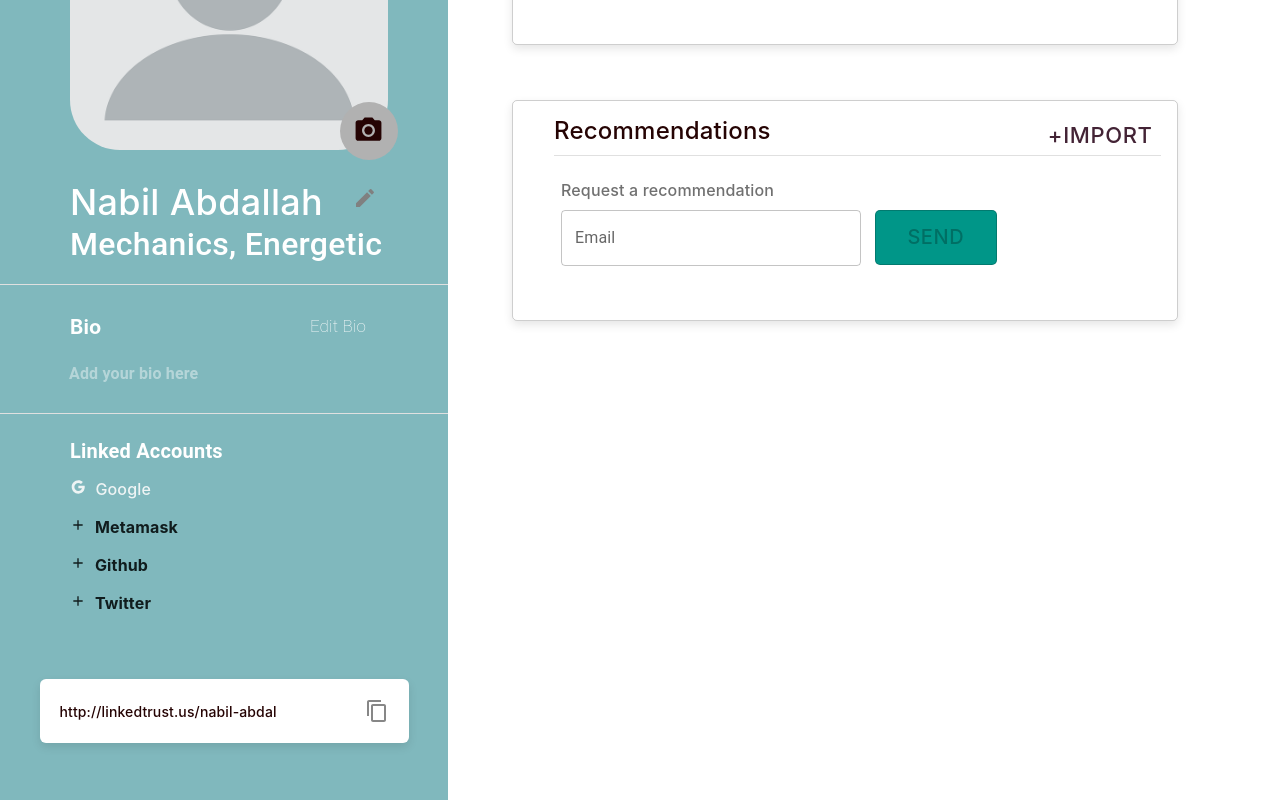
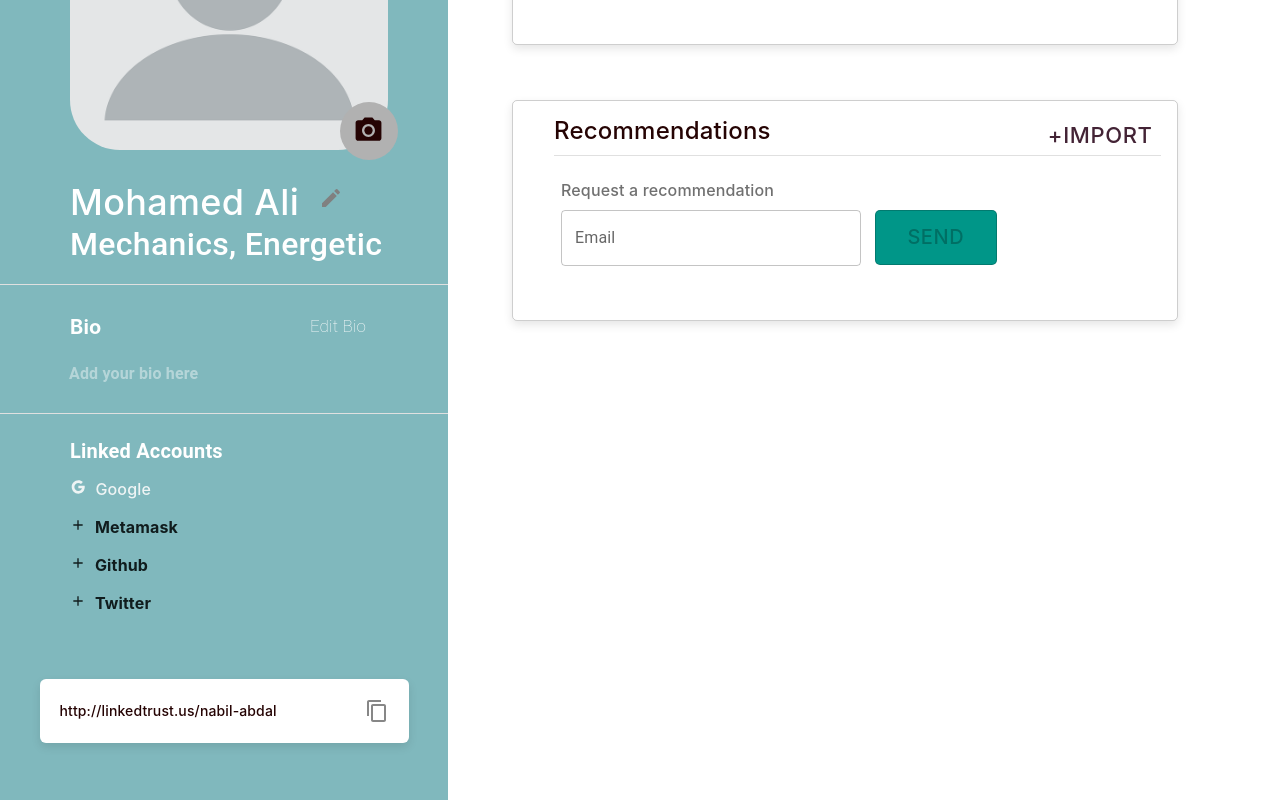
Before and after one commit to Whats-Cookin/decentralized_linkedin, a React (Create React App) app: page / in a window 1280 px wide. Shown: the part 335-1135 px from the top of the page. Built offline with nearby package versions, Linux system fonts and the light colour scheme.

Commit message:
solve problems at side bar branch

```diff
--- a/src/Profile/index.tsx
+++ b/src/Profile/index.tsx
@@ -2,7 +2,7 @@ import IProfileProps from './types'
 import { SidebarContainer } from './styles'
 import { Box, Typography, TextField, Divider, Button } from '@mui/material'
 import Link from '@mui/material/Link'
-import png from './blank-profile-picture-973460_960_720.webp'
+import png from './blank-profile-picture.png'
 import logo from '../../src/logo/favicon.svg'
 import CameraAltIcon from '@mui/icons-material/CameraAlt'
 import EditIcon from '@mui/icons-material/Edit'
@@ -53,7 +53,7 @@ const Profile = ({ toggleSnackbar, setSnackbarMessage }: IProfileProps) => {
                 mb: '25px'
               }}
             >
-              Nabil Abdallah{' '}
+             Mohamed Ali
               <Button sx={{ pb: '20px' }}>
                 <EditIcon sx={{ color: 'gray', fontSize: '32', p: '0' }} />
               </Button>{' '}
@@ -211,7 +211,7 @@ const Profile = ({ toggleSnackbar, setSnackbarMessage }: IProfileProps) => {
                 sx={{
                   fontSize: '14px',
                   fontWeight: '500',
-                  lineHeight: '16.94pxpx',
+                  lineHeight: '16.94px',
                   pl: '20px',
                   fontFamily: 'Inter, sans-serif'
                 }}
```
Also changed, not shown: src/Profile/blank-profile-picture.png (renamed from src/Profile/blank-profile-picture-973460_960_720.webp).
